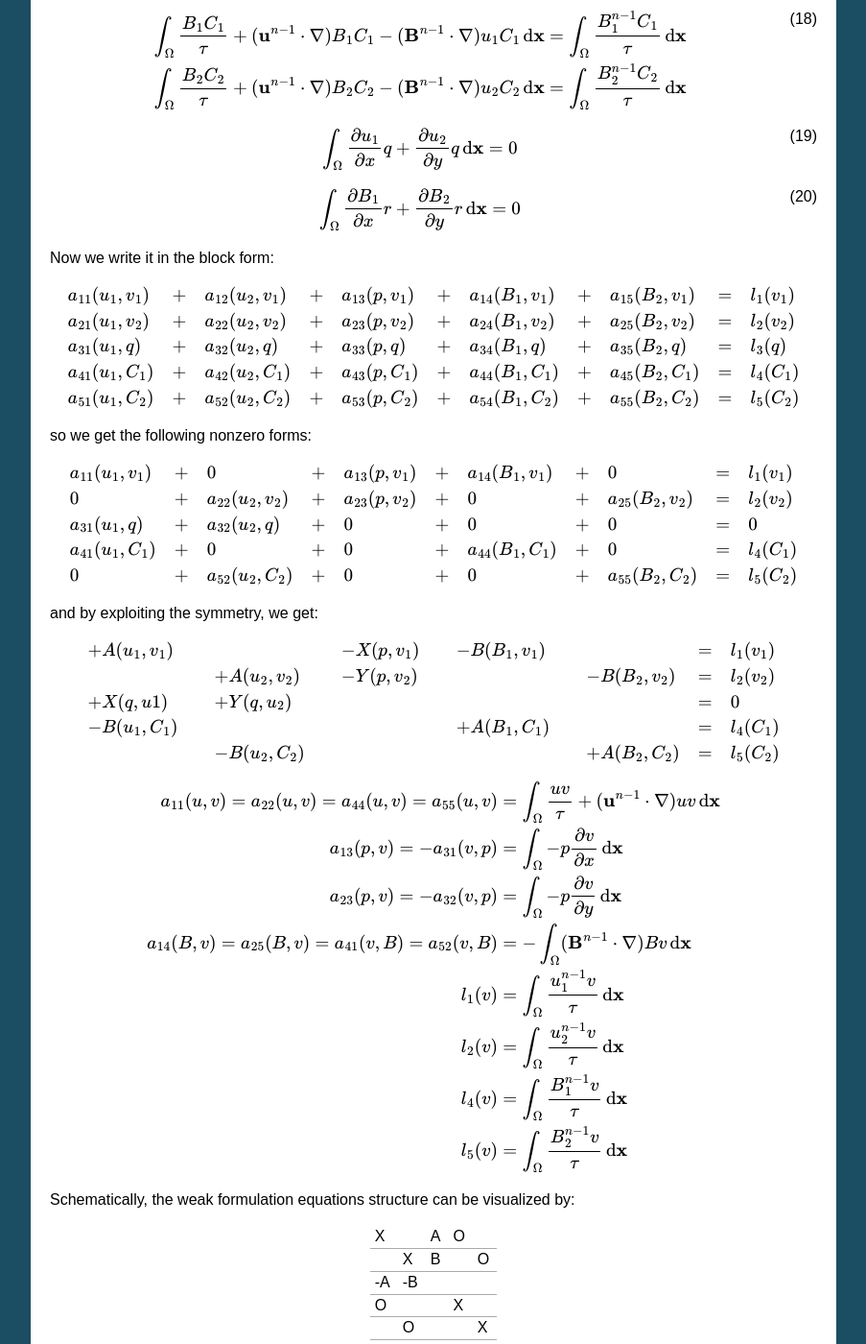
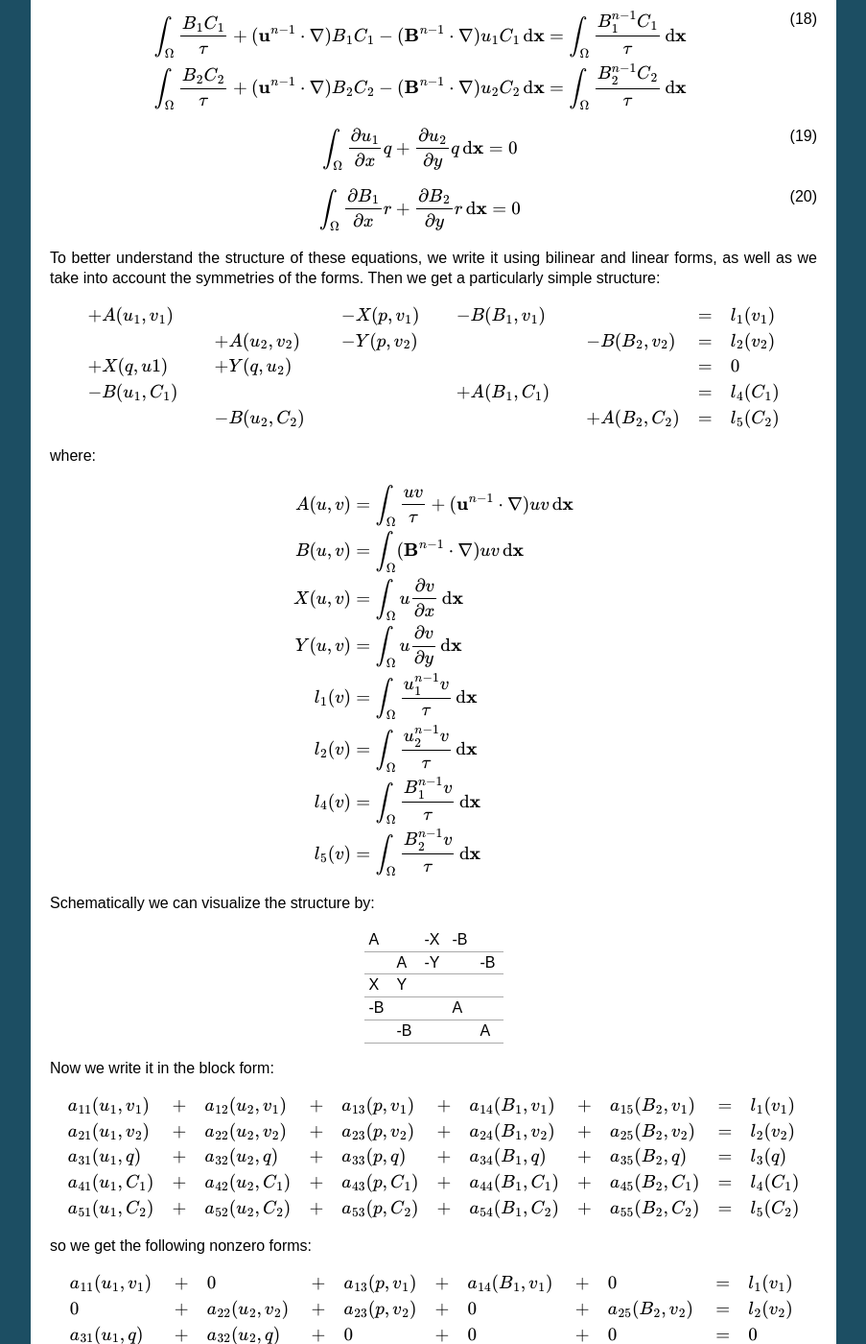
Before and after one commit to certik/mhd-hermes, a Sphinx documentation site: the page built from doc/physics.rst, in a window 1280 px wide and 1400 px high, scrolled down 2613 px. Shown: the whole window at 96% size, without its empty margins (198-1101 px from the left). Built offline with Sphinx 7.4.7, drawn with Linux system fonts in a browser that asks for light colours; formulas are drawn with MathJax 3; some of the changed text lies outside the part shown.

Commit message:
Restructure things

```diff
--- a/doc/physics.rst
+++ b/doc/physics.rst
@@ -249,6 +249,49 @@ following weak formulation:
     \int_\Omega {\partial B_1\over\partial x}r + {\partial B_2\over\partial y}r
         \,{\rm d}{\bf x} = 0
 
+To better understand the structure of these equations, we write it using
+bilinear and linear forms, as well as we take into account the symmetries of
+the forms. Then we get a particularly simple structure:
+
+.. math::
+    :nowrap:
+
+    $$\begin{array}{lclclclclcl}
+    +A(u_1, v_1) &&  && -X(p, v_1) && -B(B_1, v_1) &&  &=& l_1(v_1)\\
+      && +A(u_2, v_2) && -Y(p, v_2) &&  && -B(B_2, v_2) &=& l_2(v_2)\\
+    +X(q, u1) && +Y(q, u_2) &&  &&  &&  &=& 0\\
+    -B(u_1, C_1) &&  &&  && +A(B_1, C_1) &&  &=& l_4(C_1)\\
+     && -B(u_2, C_2) &&  &&  && +A(B_2, C_2) &=& l_5(C_2)
+    \end{array}$$
+
+where:
+
+.. math::
+
+    A(u, v) &= \int_\Omega {u v\over\tau} +
+        ({\bf u}^{n-1}\cdot\nabla)u v\,{\rm d}{\bf x}\\
+    B(u, v) &= \int_\Omega ({\bf B}^{n-1}\cdot\nabla)uv\,{\rm d}{\bf x}\\
+    X(u, v) &= \int_\Omega u {\partial v\over\partial x} \,{\rm d}{\bf x}\\
+    Y(u, v) &= \int_\Omega u {\partial v\over\partial y} \,{\rm d}{\bf x}\\
+    l_1(v) &= \int_\Omega {u_1^{n-1} v\over\tau} \,{\rm d}{\bf x}\\
+    l_2(v) &= \int_\Omega {u_2^{n-1} v\over\tau} \,{\rm d}{\bf x}\\
+    l_4(v) &= \int_\Omega {B_1^{n-1} v\over\tau} \,{\rm d}{\bf x}\\
+    l_5(v) &= \int_\Omega {B_2^{n-1} v\over\tau} \,{\rm d}{\bf x}
+
+Schematically we can visualize the structure by:
+
++----+----+----+----+----+
+| A  |    | -X | -B |    |
++----+----+----+----+----+
+|    | A  | -Y |    | -B |
++----+----+----+----+----+
+| X  | Y  |    |    |    |
++----+----+----+----+----+
+| -B |    |    | A  |    |
++----+----+----+----+----+
+|    | -B |    |    | A  |
++----+----+----+----+----+
+
 Now we write it in the block form:
 
 .. math::
@@ -285,18 +328,6 @@ so we get the following nonzero forms:
         0 &+& a_{55}(B_2, C_2) &=& l_5(C_2)
     \end{array}$$
 
-and by exploiting the symmetry, we get:
-
-.. math::
-    :nowrap:
-
-    $$\begin{array}{lclclclclcl}
-    +A(u_1, v_1) &&  && -X(p, v_1) && -B(B_1, v_1) &&  &=& l_1(v_1)\\
-      && +A(u_2, v_2) && -Y(p, v_2) &&  && -B(B_2, v_2) &=& l_2(v_2)\\
-    +X(q, u1) && +Y(q, u_2) &&  &&  &&  &=& 0\\
-    -B(u_1, C_1) &&  &&  && +A(B_1, C_1) &&  &=& l_4(C_1)\\
-     && -B(u_2, C_2) &&  &&  && +A(B_2, C_2) &=& l_5(C_2)
-    \end{array}$$
 
 .. math::
 
@@ -313,19 +344,3 @@ and by exploiting the symmetry, we get:
     l_2(v) &= \int_\Omega {u_2^{n-1} v\over\tau} \,{\rm d}{\bf x}\\
     l_4(v) &= \int_\Omega {B_1^{n-1} v\over\tau} \,{\rm d}{\bf x}\\
     l_5(v) &= \int_\Omega {B_2^{n-1} v\over\tau} \,{\rm d}{\bf x}
-
-Schematically, the weak formulation equations structure can be visualized by:
-
-+----+----+---+---+---+
-| X  |    | A | O |   |
-+----+----+---+---+---+
-|    | X  | B |   | O |
-+----+----+---+---+---+
-| -A | -B |   |   |   |
-+----+----+---+---+---+
-| O  |    |   | X |   |
-+----+----+---+---+---+
-|    | O  |   |   | X |
-+----+----+---+---+---+
-
-Where ``O``, ``X``, ``A`` and ``B`` are the only 4 distinct forms.
```
